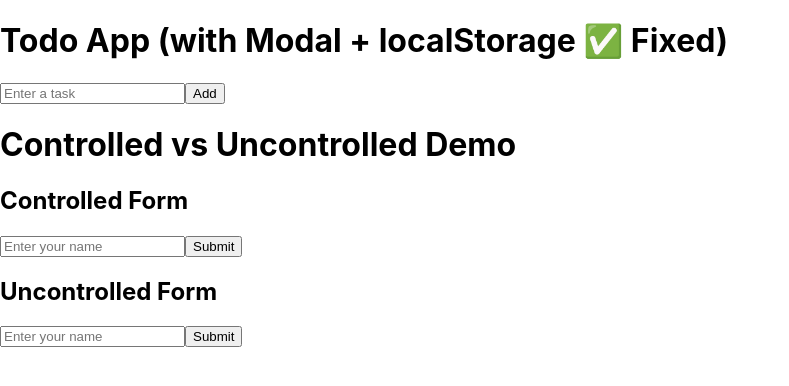
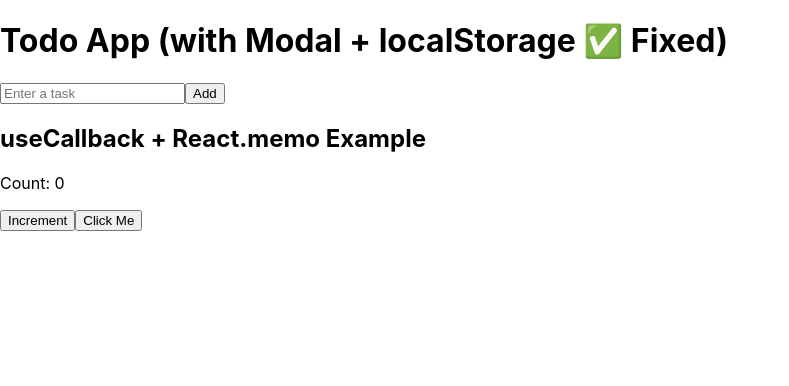
Before and after one commit to MeraGithubMeriPehchan/reactApp19.1.1, a React (Create React App) app: page / in a window 1280 px wide. Shown: the top 386 px of the page, without its empty margins (0-789 px from the left). Built offline with nearby package versions, Linux system fonts and the light colour scheme.

Commit message:
added callback and react.memo

```diff
--- a/src/App.js
+++ b/src/App.js
@@ -3,6 +3,9 @@ import TodoInput from "./components/TodoInput";
 import TodoList from "./components/TodoList";
 import Modal from "./components/Modal";
 import FormDemo from "./components/FormDemo";
+import UseRefDemo from "./components/UseRefDemo";
+import MemoDemo from "./components/memo";
+import CallbackDemo from "./components/useCallback";
 
 function App() {
   // ✅ Initialize state from localStorage (runs only once)
@@ -56,7 +59,10 @@ function App() {
           <button onClick={() => setModalOpen(false)}>Cancel</button>
         </Modal>
       )}
-      <FormDemo />
+      {/* <FormDemo />
+      <UseRefDemo/>
+      <MemoDemo/> */}
+      <CallbackDemo/>
     </div>
   );
 }
--- /dev/null
+++ b/src/components/UseRefDemo.js
@@ -0,0 +1,30 @@
+import { useRef, useState } from "react";
+
+function UseRefDemo() {
+  const inputRef = useRef(null); // DOM reference
+  const countRef = useRef(0);    // Mutable value (not tied to DOM)
+  const [count, setCount] = useState(0);
+
+  const focusInput = () => {
+    inputRef.current.focus(); // access DOM directly
+  };
+
+  const increment = () => {
+    countRef.current += 1; // update ref
+    console.log("Ref count:", countRef.current);
+    setCount(count + 1); // update state
+  };
+
+  return (
+    <div>
+      <h1>useRef Demo</h1>
+      <input ref={inputRef} placeholder="Click button to focus me" />
+      <button onClick={focusInput}>Focus Input</button>
+
+      <h2>State Count: {count}</h2>
+      <button onClick={increment}>Increment</button>
+    </div>
+  );
+}
+
+export default UseRefDemo;
--- /dev/null
+++ b/src/components/memo.js
@@ -0,0 +1,26 @@
+import React, { useState } from "react";
+
+const Child = React.memo(({ value }) => {
+  console.log("Child render");
+  return <p>Child value: {value}</p>;
+});
+
+function MemoDemo() {
+  const [count, setCount] = useState(0);
+  const [text, setText] = useState("");
+
+  return (
+    <div>
+      <h2>React.memo Demo</h2>
+      <button onClick={() => setCount(count + 1)}>Increment: {count}</button>
+      <input
+        value={text}
+        onChange={(e) => setText(e.target.value)}
+        placeholder="Type something"
+      />
+      <Child value={text} />
+    </div>
+  );
+}
+
+export default MemoDemo;
--- /dev/null
+++ b/src/components/useCallback.js
@@ -0,0 +1,27 @@
+import React, { useState, useCallback } from "react";
+
+// ✅ React.memo stops unnecessary re-renders if props don’t change
+const Button = React.memo(({ onClick }) => {
+  console.log("👉 Child Button rendered");
+  return <button onClick={onClick}>Click Me</button>;
+});
+
+function CallbackDemo() {
+  const [count, setCount] = useState(0);
+
+  // ✅ Stable function reference
+  const handleClick = useCallback(() => {
+    console.log("Button clicked");
+  }, []);
+
+  return (
+    <div>
+      <h2>useCallback + React.memo Example</h2>
+      <p>Count: {count}</p>
+      <button onClick={() => setCount(count + 1)}>Increment</button>
+      <Button onClick={handleClick} />
+    </div>
+  );
+}
+
+export default CallbackDemo;
```
